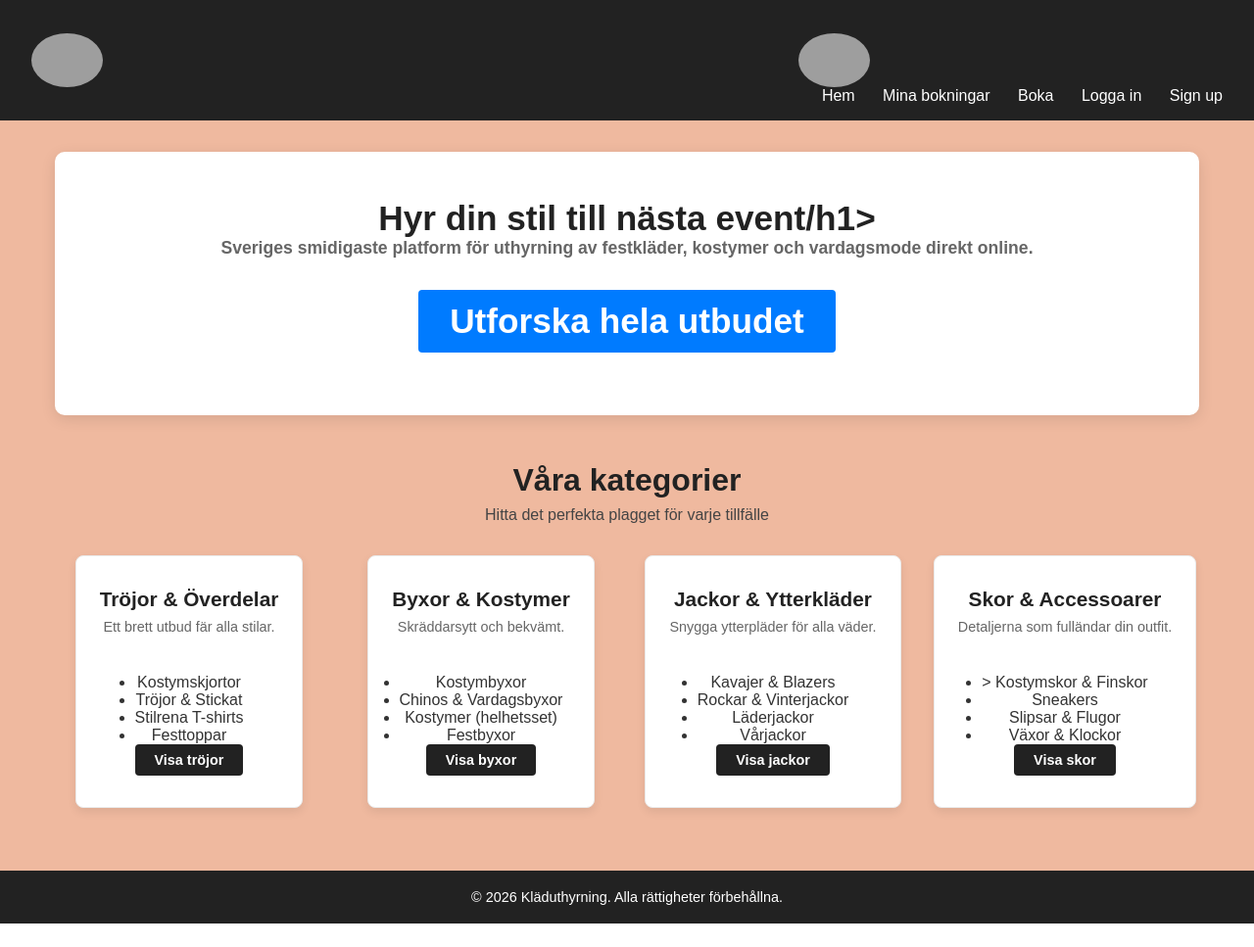
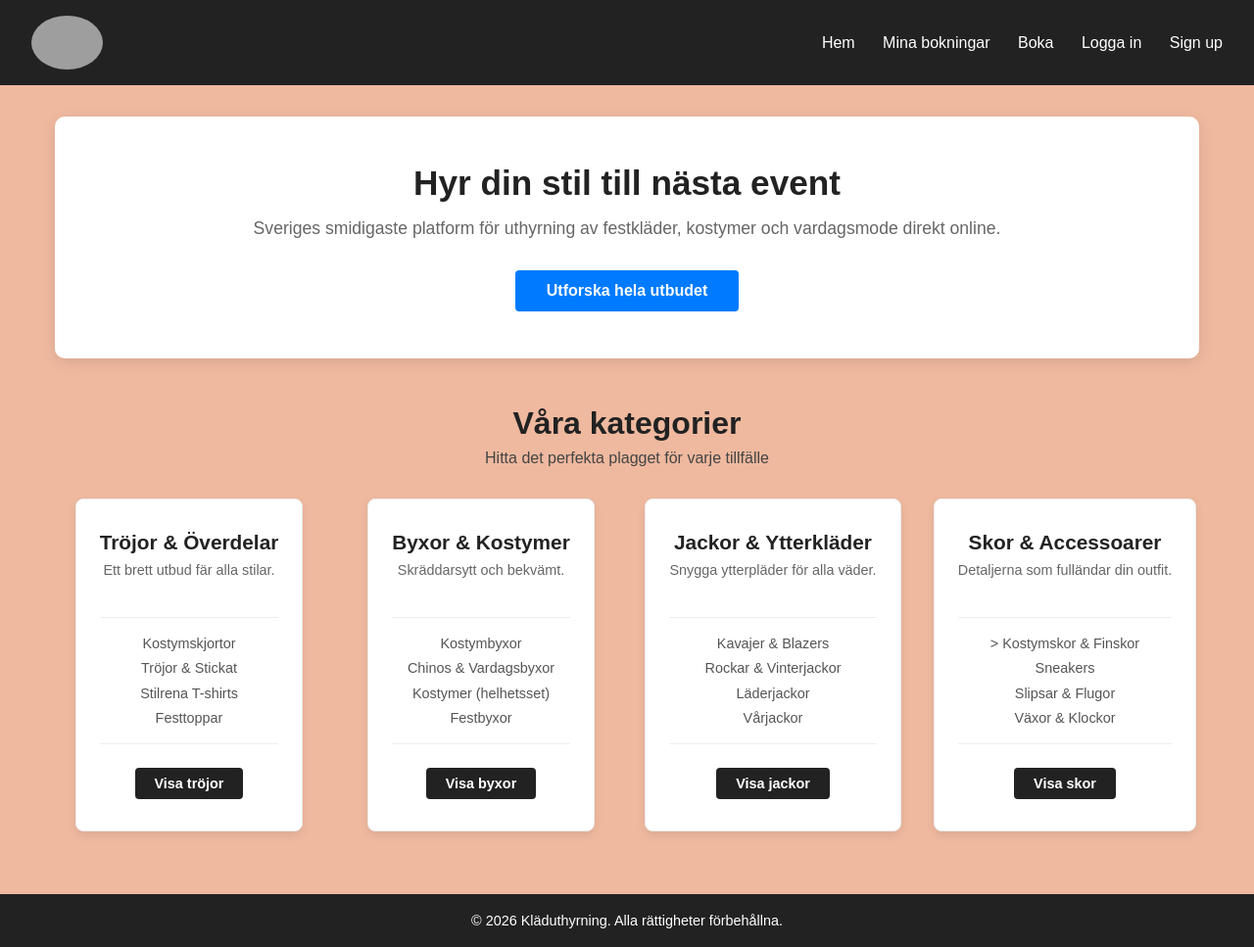
Before and after one commit to ilafe01/Frontend, a PHP site: page / in a window 1280 px wide. Shown: the whole page at 98% size. Before the commit the page ends 943 px from the top, so only its background shows below. Run offline with PHP 8.4, Linux system fonts and the light colour scheme; grey boxes are pictures that could not be loaded.

Commit message:
ändringar index o css

```diff
--- a/CSS/style.css
+++ b/CSS/style.css
@@ -126,7 +126,7 @@ main {
     min-height: 2.5rem;
 }
 
-.plagg.lista {
+.plagg-lista {
     list-style: none;
     padding: 0;
     margin-bottom: 1.5rem;
@@ -136,7 +136,7 @@ main {
     padding: 0.8rem 0;
 }
 
-.plagg.lista li {
+.plagg-lista li {
     font-size: 0.9rem;
     color: #555;
     padding: 0.3rem 0;
--- a/index.php
+++ b/index.php
@@ -18,7 +18,6 @@ require_once 'Assets/config/db.php';
     </a>
     </div>
     <nav>
-        <a href="index.php"><img src="Assets/Gemini_Generated_Image_spo66wspo66wspo6.jpeg" alt="Logo" class="logo"></a>
         <a href="index.php">Hem</a>
         <a href="minabokningar.php">Mina bokningar</a>
         <a href="boka.php">Boka</a>
@@ -29,7 +28,7 @@ require_once 'Assets/config/db.php';
 
 <main>
     <section class="hero">
-    <h1>Hyr din stil till nästa event/h1>
+    <h1>Hyr din stil till nästa event</h1>
     <p>Sveriges smidigaste platform för uthyrning av festkläder, kostymer och vardagsmode direkt online.</p>
     <a href="Filer/boka.php" class="btn-primary">Utforska hela utbudet</a>
 </section>
```
